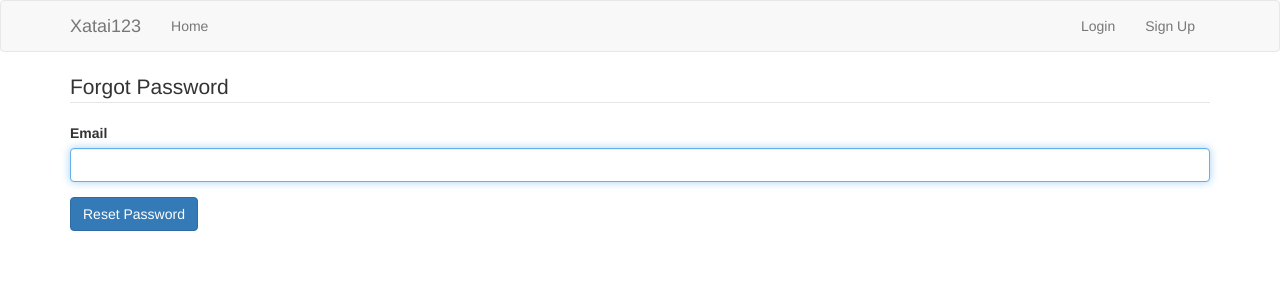
After one commit to Xatai123/memeStash, a Node server app: page /forgot in a window 1280 px wide. The commit adds this page. Shown: the top 300 px of the page. Run offline with Node 20, Linux system fonts and the light colour scheme; some libraries are stand-ins or nearby versions.

Commit message:
reset password (does not work)

```diff
--- a/models/user.js
+++ b/models/user.js
@@ -2,12 +2,14 @@ var mongoose = require("mongoose"),
     passportLocalMongoose = require("passport-local-mongoose");
 
 var UserSchema = new mongoose.Schema({
-    username: String,
+    username: { type: String, unique: true, required: true },
     password: String,
     avatar: String,
     firstName: String,
     lastName: String,
-    email: String,
+    email: { type: String, unique: true, required: true },
+    resetPasswordToken: String,
+    resetPasswordExpires: Date,
     createdAt: { type: Date, default: Date.now },
     isAdmin: { type: Boolean, default: false }
 })
--- a/package.json
+++ b/package.json
@@ -10,6 +10,7 @@
   "author": "Khatai Aliyev",
   "license": "ISC",
   "dependencies": {
+    "async": "^3.1.0",
     "body-parser": "^1.18.3",
     "connect-flash": "^0.1.1",
     "ejs": "^2.6.1",
@@ -18,6 +19,7 @@
     "method-override": "^3.0.0",
     "moment": "^2.24.0",
     "mongoose": "^5.4.10",
+    "nodemailer": "^6.3.0",
     "passport": "^0.4.0",
     "passport-local": "^1.0.0",
     "passport-local-mongoose": "^5.0.1"
--- a/routes/auth.js
+++ b/routes/auth.js
@@ -1,8 +1,11 @@
-var express = require("express");
-var router = express.Router();
-var passport = require("passport");
-var User = require("../models/user");
-var Meme = require("../models/meme");
+var express = require("express"),
+   router = express.Router(),
+   passport = require("passport"),
+   User = require("../models/user"),
+   Meme = require("../models/meme"),
+   async = require("async"),
+   nodemailer = require("nodemailer"),
+   crypto = require("crypto");
 
 router.get("/", function (req, res) {
    res.render("landing");
@@ -10,7 +13,7 @@ router.get("/", function (req, res) {
 
 // register
 router.get("/register", function (req, res) {
-	res.render("register", { page: "register" });
+   res.render("users/register", { page: "register" });
 });
 
 router.post("/register", function (req, res) {
@@ -39,7 +42,7 @@ router.post("/register", function (req, res) {
 
 // login
 router.get("/login", function (req, res) {
-	res.render("login", { page: "login" });
+   res.render("users/login", { page: "login" });
 });
 
 router.post(
@@ -64,12 +67,15 @@ router.get("/users/:id", function (req, res) {
    User.findById(req.params.id, function (err, foundUser) {
       if (err) {
          req.flash("error", err.message);
-			res.redirect("/")
+         res.redirect("/memes")
+      } else if (foundUser == null) {
+         req.flash("error", "User not found");
+         res.redirect("/memes")
       } else {
          Meme.find().where('author.id').equals(foundUser._id).exec(function (err, memes) {
             if (err) {
                req.flash("error", err.message);
-					res.redirect("/")
+               res.redirect("/memes")
             } else {
                res.render("users/show", { user: foundUser, memes: memes });
             }
@@ -78,4 +84,121 @@ router.get("/users/:id", function (req, res) {
    });
 });
 
+// forgot password
+router.get("/forgot", function (req, res) {
+   res.render("users/forgot")
+});
+
+router.post("/forgot", function (req, res, next) {
+   async.waterfall([
+      function (done) {
+         crypto.randomBytes(20, function (err, buf) {
+            var token = buf.toString('hex');
+            done(err, token)
+         });
+      },
+      function (token, done) {
+         User.findOne({ email: req.body.email }, function (err, user) {
+            if (!user) {
+               req.flash("error", "NO account with that email address exists.");
+               return res.redirect("/forgot");
+            }
+
+            user.reserPasswordToken = token;
+            user.resetPasswordExpires = Date.now() + 3600000;
+
+            user.save(function (err) {
+               done(err, token, user);
+            });
+         });
+      },
+      function (token, user, done) {
+         var smtpTransport = nodemailer.createTransport({
+            service: "Gmail",
+            auth: {
+               user: "thexatai@gmail.com",
+               pass: process.env.GMAILPW
+            }
+         });
+         var mailOptions = {
+            to: user.email,
+            from: "memeStash",
+            subject: "memeStash Password Reset",
+            text: "click teh link below to change your password" +
+               "http://" + req.headers.host + "/reset/" + token + "\n\n"
+         };
+         smtpTransport.sendMail(mailOptions, function (err) {
+            console.log("mail snet");
+            req.flash("success", "An email has been sent too " + user.email + " with further instructions");
+            done(err, "done");
+         });
+      }
+   ], function (err) {
+      if (err) return next(err);
+      res.redirect("/forgot");
+   });
+});
+
+
+// reset password
+router.get("/reset/:token", function (req, res) {
+   User.findOne({ reserPasswordToken: req.params.token, resetPasswordExpires: { $gt: Date.now() } }, function (err, user) {
+      if (!user) {
+         req.flash("error", "Password reset token is invalid or has expired");
+         return res.redirect("/forgot")
+      }
+      res.render("user/reset", { token: req.params.token })
+   })
+})
+
+router.post("/reset/:token", function (req, res) {
+   async.waterfall([
+      function (done) {
+         User.findOne({ reserPasswordToken: req.params.token, resetPasswordExpires: { $gt: Date.now() } }, function (err, user) {
+            if (!user) {
+               req.flash("error", "Password reset token is invalid or has expired");
+               return res.redirect("back")
+            }
+            if (req.body.password === req.body.confirm) {
+               user.setPassword(req.body.password, function (err) {
+                  user.reserPasswordToken = undefined;
+                  user.resetPasswordExpires = undefined;
+
+                  user.save(function(err){
+                     req.logIn(user, function(err){
+                        done(err,user);
+                     });
+                  });
+               })
+            } else{
+               req.flash("error", "Passwords do not match");
+               return res.redirect("back");
+            }
+         });
+      },
+      function(user, done) {
+         var smtpTransport = nodemailer.createTransport({
+            service: "Gmail",
+            auth: {
+               user: "thexatai@gmail.com",
+               pass: process.env.GMAILPW
+            }
+         });
+         var mailOptions = {
+            to: user.email,
+            from: "memeStash",
+            subject: "memeStash Password changed",
+            text: "You changed your password. Don't forget it again or we won't change it"
+         };
+         smtpTransport.sendMail(mailOptions, function(err){
+            req.flash("success", "Your password has been changed. Congrats idiot");
+            done(err);
+         });
+      }
+   ], function(err){
+      res.redirect("/memes")
+   });
+});
+
+
 module.exports = router;
--- /dev/null
+++ b/views/users/forgot.ejs
@@ -0,0 +1,18 @@
+<% include ../partials/header %>
+<div class="row">
+    <div class="col-md-12">
+        <form action="/forgot" method="POST">
+            <legend>Forgot Password</legend>
+            <div class="form-group">
+                <label for="email">Email</label>
+                <input type="email" name="email" autofocus class="form-control">
+            </div>
+            <div class="form-group">
+                <input type="submit" class="btn btn-primary" value="Reset Password">
+            </div>
+        </form>
+    </div>
+</div>
+
+
+<% include ../partials/footer %>
--- a/views/login.ejs
+++ b/views/users/login.ejs
@@ -1,4 +1,4 @@
-<% include partials/header %>
+<% include ../partials/header %>
 
 <div class="row">
     <h1 style="text-align: center">Login</h1>
@@ -18,4 +18,4 @@
     </div>
 </div>
 
-<% include partials/footer %>
+<% include ../partials/footer %>
--- a/views/register.ejs
+++ b/views/users/register.ejs
@@ -1,4 +1,4 @@
-<% include partials/header %>
+<% include ../partials/header %>
 
 
 <div class="row">
@@ -33,4 +33,4 @@
         <a href="/memes">Go Back</a>
     </div>
 </div>
-<% include partials/footer %>
+<% include ../partials/footer %>
```
Also changed, not shown: views/users/reset.ejs (added, +23 -0 lines), 1 other file. Lines whose indentation alone changed are shown as unchanged.
